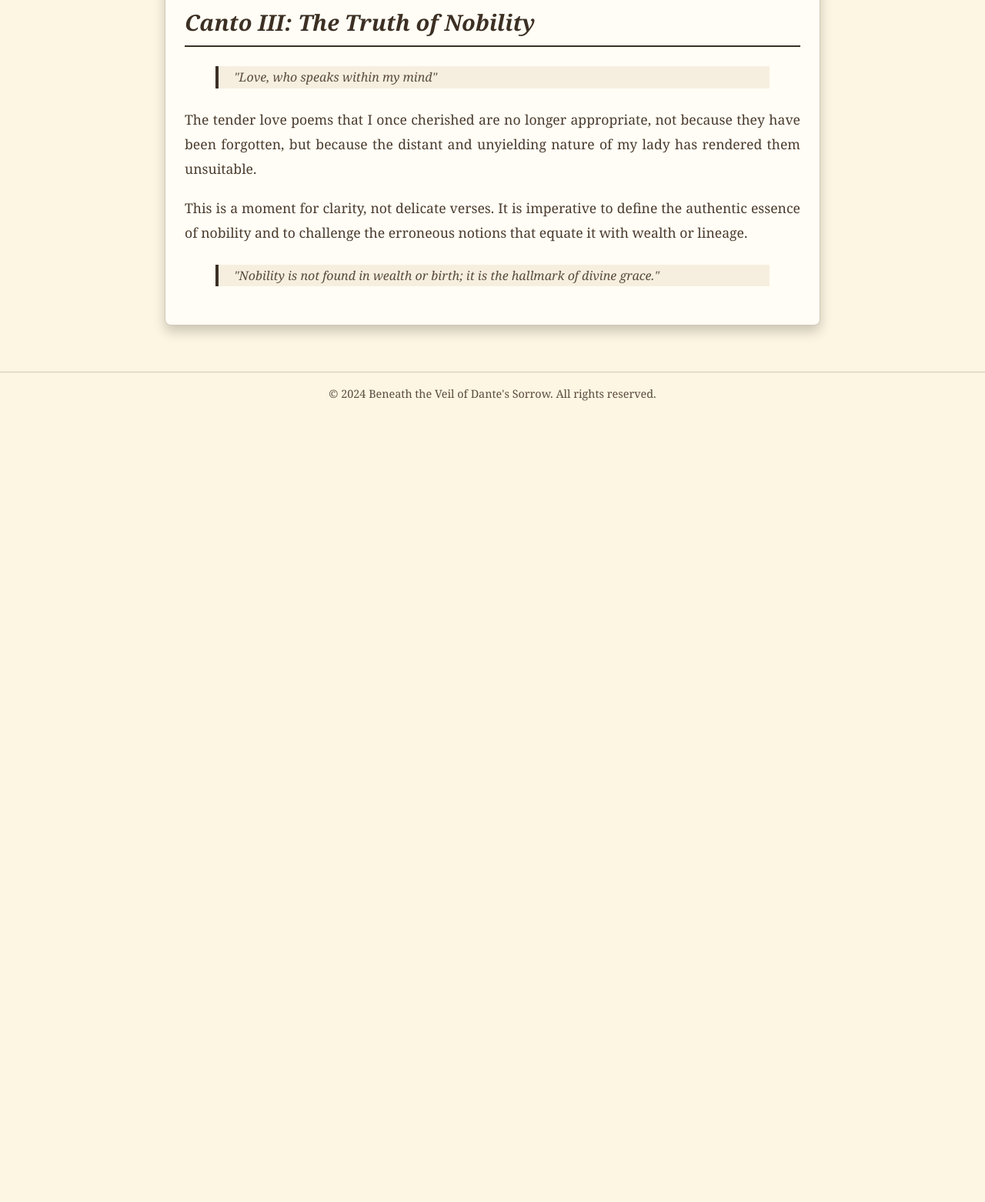
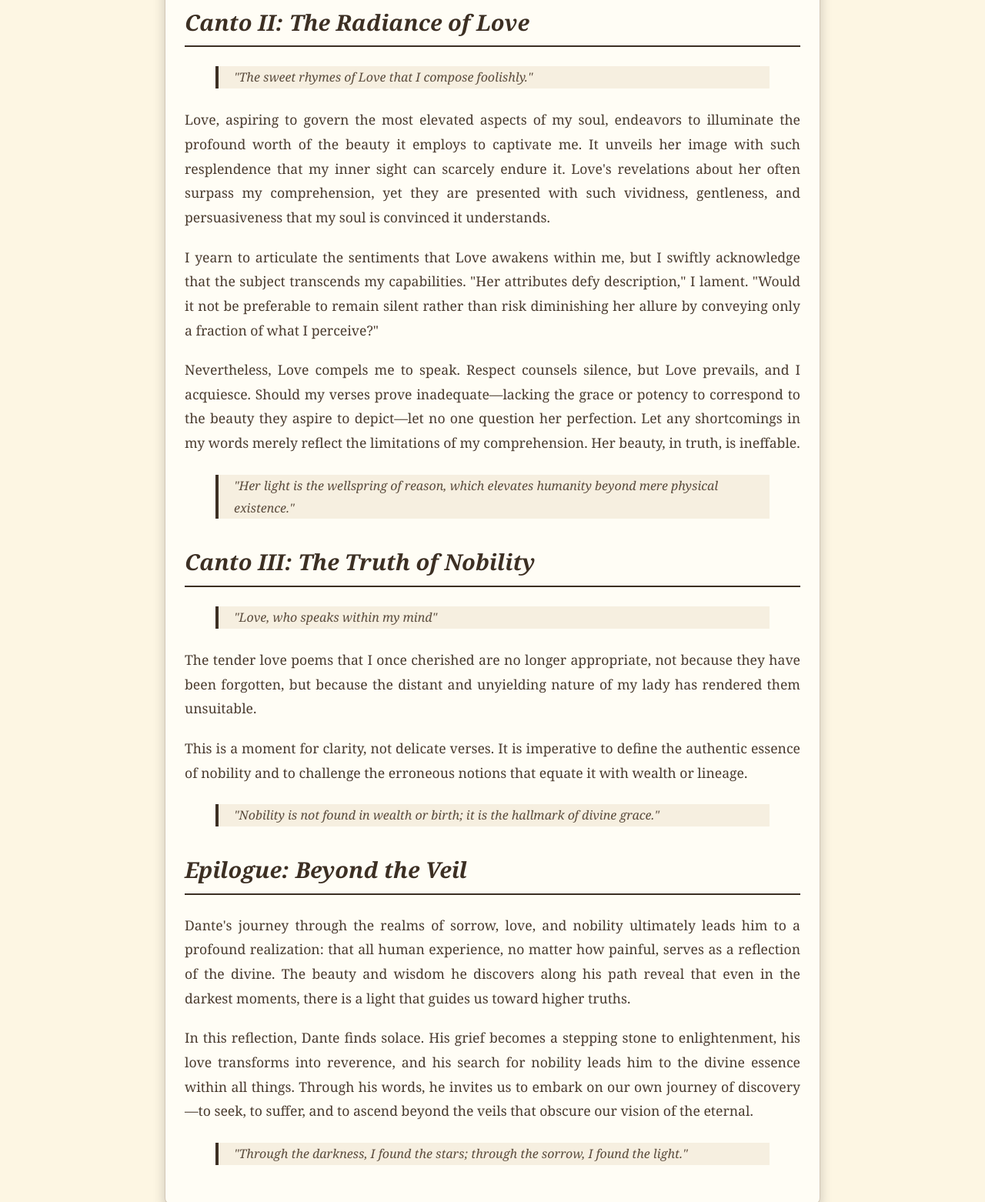
Before and after one commit to nkzarrabi/consolation, a plain HTML site: page index.html in a window 1280 px wide. Shown: the part 1031-2593 px from the top of the page at 77% size. Before the commit the page ends 1571 px from the top, so only its background shows below. Drawn offline with Linux system fonts and the light colour scheme.

Commit message:
Update index.html

```diff
--- a/index.html
+++ b/index.html
@@ -3,30 +3,71 @@
 <head>
     <meta charset="UTF-8">
     <meta name="viewport" content="width=device-width, initial-scale=1.0">
+    <meta name="author" content="Nikou Zarrabi">
+    <meta name="description" content="Beneath the Veil of Dante's Sorrow explores the profound emotions and philosophical reflections of Dante Alighieri as he grapples with loss, love, and nobility.">
     <title>Beneath the Veil of Dante's Sorrow</title>
     <link rel="stylesheet" href="styles.css">
 </head>
 <body>
     <div class="content">
+        <header>
             <h1>Beneath the Veil of Dante's Sorrow</h1>
+        </header>
 
+        <main>
+            <section>
                 <h2>Before the Banquet</h2>
                 <p>The death of Beatrice inflicted a profound sorrow upon Dante, a grief so deep that no earthly solace could assuage it. In his despair, he desperately sought relief, something to alleviate the ache in his heart and restore tranquility to his troubled soul.</p>
                 <p>While time gradually softened the intensity of his anguish, it offered no cure. Dante's soul yearned for a deeper remedy, something to resolve the tumult of emotions that had disrupted his inner peace. Friends offered their support, but their efforts could not penetrate the depths of his despair.</p>
                 <p>In his darkest moments, Dante turned to the wisdom of those who had endured their own suffering and found light amidst darkness. Among them was Boethius, whose philosophical reflections on loss and solace provided a path that transcended the limitations of earthly grief. Initially, the meaning of Boethius's words eluded Dante. However, through contemplation and introspection, their truths began to resonate within him, illuminating his sorrow like the dawn breaking after a long, sleepless night.</p>
+            </section>
 
+            <section>
                 <h2>Canto I: The Call to the Eternal</h2>
-        <blockquote>"You who guide the eternal harmony of the heavens"</blockquote>
+                <blockquote>
+                    "You who guide the eternal harmony of the heavens"
+                </blockquote>
                 <p>I beseech you, celestial guides who preside over the third heaven, to lend me your ears. My heart is brimming with emotions so unfamiliar that I can scarcely discern their origin. I sense they emanate from a divine fire, descending from the Heavens and ascending back to its source under your watchful care.</p>
+            </section>
 
+            <section>
+                <h2>Canto II: The Radiance of Love</h2>
+                <blockquote>
+                    "The sweet rhymes of Love that I compose foolishly."
+                </blockquote>
+                <p>Love, aspiring to govern the most elevated aspects of my soul, endeavors to illuminate the profound worth of the beauty it employs to captivate me. It unveils her image with such resplendence that my inner sight can scarcely endure it. Love's revelations about her often surpass my comprehension, yet they are presented with such vividness, gentleness, and persuasiveness that my soul is convinced it understands.</p>
+                <p>I yearn to articulate the sentiments that Love awakens within me, but I swiftly acknowledge that the subject transcends my capabilities. "Her attributes defy description," I lament. "Would it not be preferable to remain silent rather than risk diminishing her allure by conveying only a fraction of what I perceive?"</p>
+                <p>Nevertheless, Love compels me to speak. Respect counsels silence, but Love prevails, and I acquiesce. Should my verses prove inadequate—lacking the grace or potency to correspond to the beauty they aspire to depict—let no one question her perfection. Let any shortcomings in my words merely reflect the limitations of my comprehension. Her beauty, in truth, is ineffable.</p>
+                <blockquote>
+                    "Her light is the wellspring of reason, which elevates humanity beyond mere physical existence."
+                </blockquote>
+            </section>
+
+            <section>
                 <h2>Canto III: The Truth of Nobility</h2>
-        <blockquote>"Love, who speaks within my mind"</blockquote>
+                <blockquote>
+                    "Love, who speaks within my mind"
+                </blockquote>
                 <p>The tender love poems that I once cherished are no longer appropriate, not because they have been forgotten, but because the distant and unyielding nature of my lady has rendered them unsuitable.</p>
                 <p>This is a moment for clarity, not delicate verses. It is imperative to define the authentic essence of nobility and to challenge the erroneous notions that equate it with wealth or lineage.</p>
-        <blockquote>"Nobility is not found in wealth or birth; it is the hallmark of divine grace."</blockquote>
+                <blockquote>
+                    "Nobility is not found in wealth or birth; it is the hallmark of divine grace."
+                </blockquote>
+            </section>
+
+            <section>
+                <h2>Epilogue: Beyond the Veil</h2>
+                <p>Dante's journey through the realms of sorrow, love, and nobility ultimately leads him to a profound realization: that all human experience, no matter how painful, serves as a reflection of the divine. The beauty and wisdom he discovers along his path reveal that even in the darkest moments, there is a light that guides us toward higher truths.</p>
+                <p>In this reflection, Dante finds solace. His grief becomes a stepping stone to enlightenment, his love transforms into reverence, and his search for nobility leads him to the divine essence within all things. Through his words, he invites us to embark on our own journey of discovery—to seek, to suffer, and to ascend beyond the veils that obscure our vision of the eternal.</p>
+                <blockquote>
+                    "Through the darkness, I found the stars; through the sorrow, I found the light."
+                </blockquote>
+            </section>
+        </main>
     </div>
+
     <footer>
-        © 2024 Beneath the Veil of Dante's Sorrow. All rights reserved.
+        © 2024 Nikou Zarrabi. All rights reserved.
     </footer>
 </body>
 </html>
```
Lines whose indentation alone changed are shown as unchanged.
